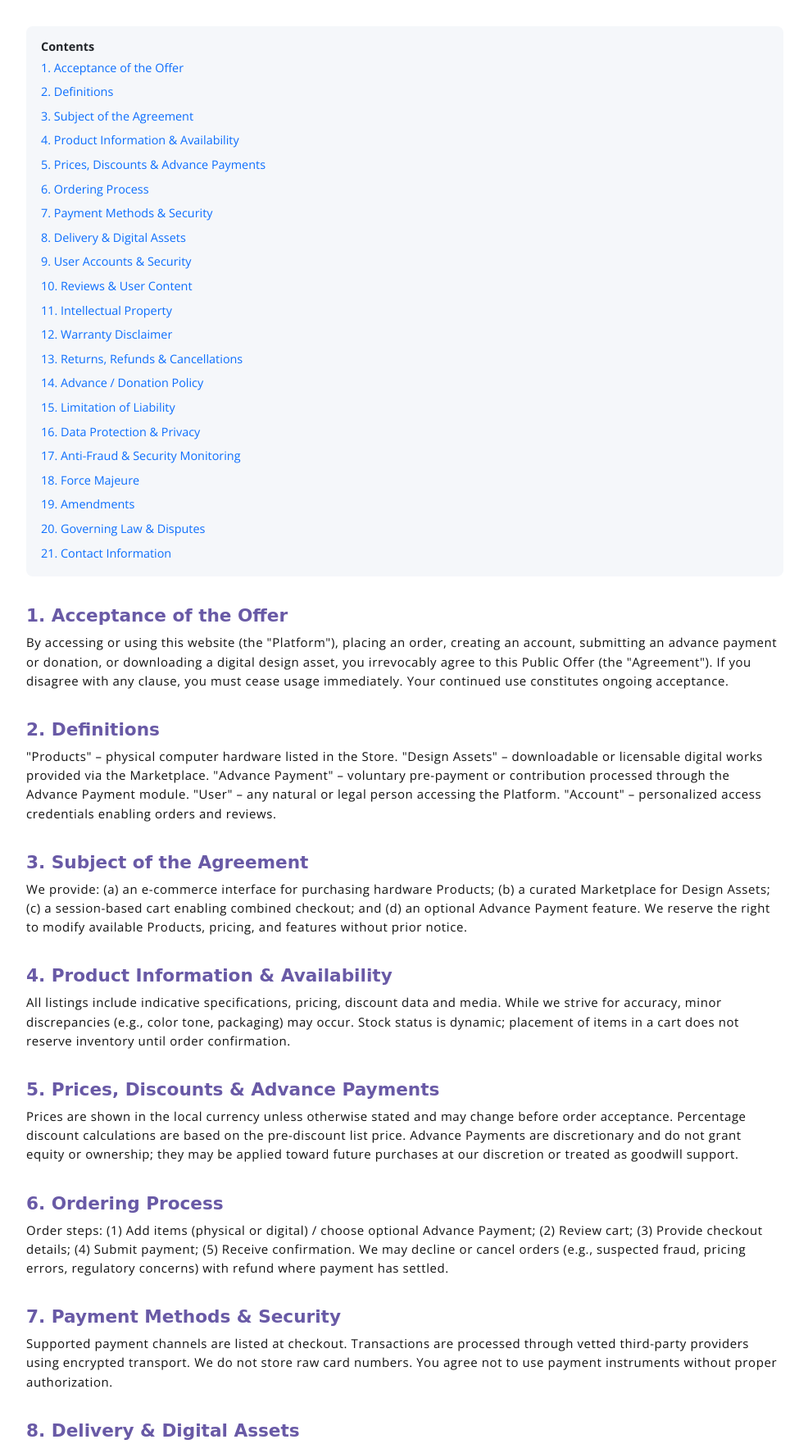
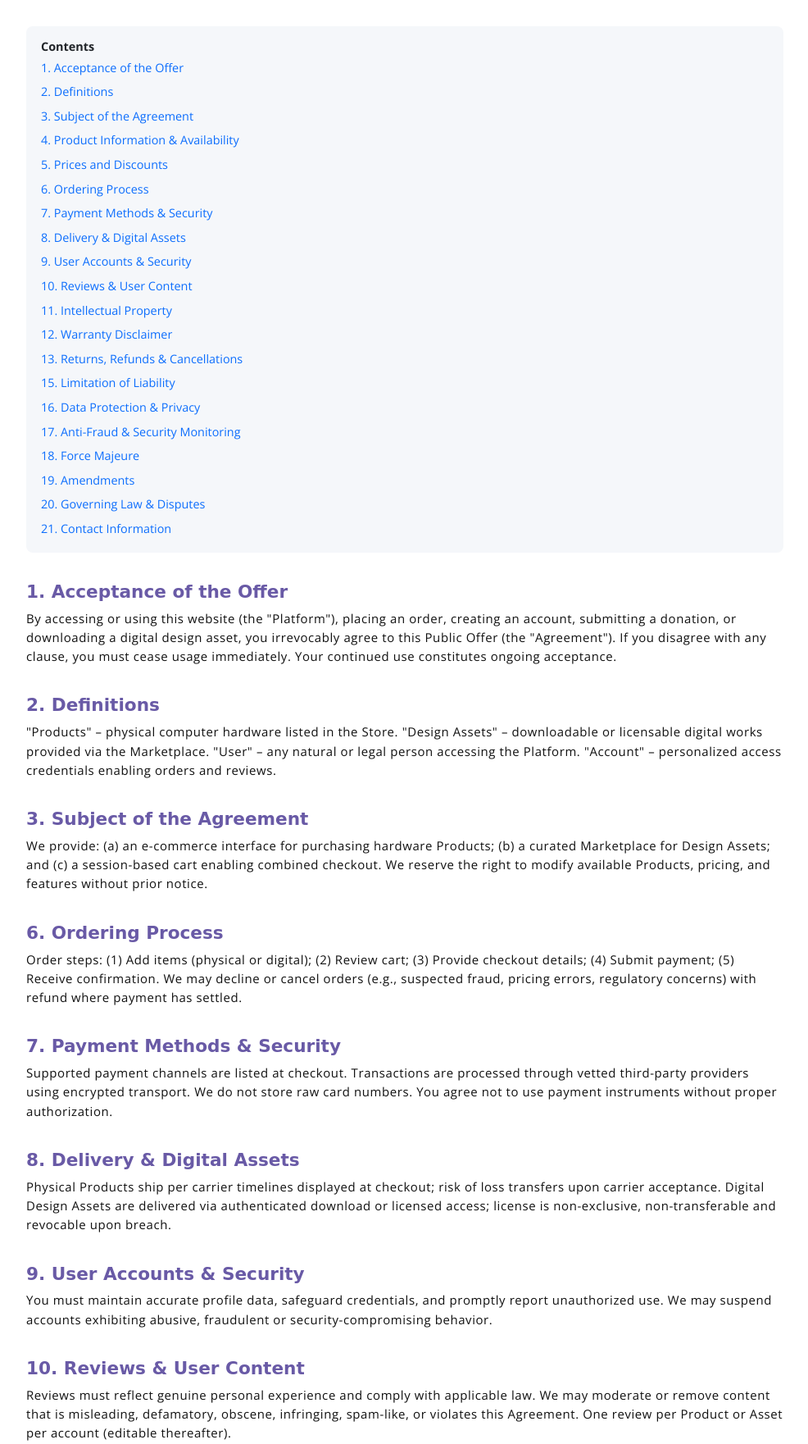
Before and after one commit to Bayrambek770/tech-store, a Django app: page /public-offer/ in a window 1280 px wide. Shown: the part 210-1971 px from the top of the page at 82% size, without its empty margins (146-1132 px from the left). Run offline with Django 5.2, Linux system fonts and the light colour scheme; some libraries are stand-ins or nearby versions; some web fonts are replaced.

Commit message:
fixing translations

```diff
--- a/templates/index.html
+++ b/templates/index.html
@@ -29,7 +29,7 @@
         <div class="header-content container d-flex align-items-center justify-content-center" style="min-height:74vh;">
                                     <div class="glass-hero text-center p-4 p-md-5">
                                             <h1 class="brand-title mb-3">{% trans "Dark and White" %}</h1>
-                                            <p class="lead mb-0 brand-tagline">{% trans "Premium Components • Design Assets • Smart Advance Payments" %}</p>
+                                            <p class="lead mb-0 brand-tagline">{% trans "Premium Components • Design Assets" %}</p>
                                             <div class="hero-learn-wrapper mt-4">
                                                 <a href="#about" class="hero-learn-link" aria-label="{% trans 'Learn more about OOO J&Z Shop section' %}">{% trans "Learn more" %}</a>
                                             </div>
@@ -196,7 +196,8 @@
                 </div>
                 <div class="col-sm offset-sm-2 offset-md-3 d-flex">
                     <a href="{% url 'store' %}" class="btn btn-lg my-font btn-light rounded mr-2">{% trans "Go Shopping" %}</a>
-                    <a href="{% url 'donation' %}" class="btn btn-lg my-font btn-outline-light rounded">{% trans "Advance Pay" %}</a>
+                    <!-- disabled for a while! -->
+                    <!-- <a href="{% url 'donation' %}" class="btn btn-lg my-font btn-outline-light rounded">{% trans "Advance Pay" %}</a> -->
                 </div>
             </div>
         </div>
--- a/templates/public_offer.html
+++ b/templates/public_offer.html
@@ -45,7 +45,7 @@
   <a href="#2">{% trans "2. Definitions" %}</a>
   <a href="#3">{% trans "3. Subject of the Agreement" %}</a>
   <a href="#4">{% trans "4. Product Information & Availability" %}</a>
-  <a href="#5">{% trans "5. Prices, Discounts & Advance Payments" %}</a>
+  <a href="#5">{% trans "5. Prices and Discounts" %}</a>
   <a href="#6">{% trans "6. Ordering Process" %}</a>
   <a href="#7">{% trans "7. Payment Methods & Security" %}</a>
   <a href="#8">{% trans "8. Delivery & Digital Assets" %}</a>
@@ -54,7 +54,6 @@
   <a href="#11">{% trans "11. Intellectual Property" %}</a>
   <a href="#12">{% trans "12. Warranty Disclaimer" %}</a>
   <a href="#13">{% trans "13. Returns, Refunds & Cancellations" %}</a>
-  <a href="#14">{% trans "14. Advance / Donation Policy" %}</a>
   <a href="#15">{% trans "15. Limitation of Liability" %}</a>
   <a href="#16">{% trans "16. Data Protection & Privacy" %}</a>
   <a href="#17">{% trans "17. Anti-Fraud & Security Monitoring" %}</a>
@@ -63,27 +62,24 @@
   <a href="#20">{% trans "20. Governing Law & Disputes" %}</a>
   <a href="#21">{% trans "21. Contact Information" %}</a>
     </div>
-  <div id="1" class="clause"><h2>{% trans "1. Acceptance of the Offer" %}</h2><p>{% blocktrans %}By accessing or using this website (the "Platform"), placing an order, creating an account, submitting an advance payment or donation, or downloading a digital design asset, you irrevocably agree to this Public Offer (the "Agreement"). If you disagree with any clause, you must cease usage immediately. Your continued use constitutes ongoing acceptance.{% endblocktrans %}</p></div>
-  <div id="2" class="clause"><h2>{% trans "2. Definitions" %}</h2><p>{% blocktrans %}<strong>"Products"</strong> – physical computer hardware listed in the Store. <strong>"Design Assets"</strong> – downloadable or licensable digital works provided via the Marketplace. <strong>"Advance Payment"</strong> – voluntary pre-payment or contribution processed through the Advance Payment module. <strong>"User"</strong> – any natural or legal person accessing the Platform. <strong>"Account"</strong> – personalized access credentials enabling orders and reviews.{% endblocktrans %}</p></div>
-  <div id="3" class="clause"><h2>{% trans "3. Subject of the Agreement" %}</h2><p>{% blocktrans %}We provide: (a) an e-commerce interface for purchasing hardware Products; (b) a curated Marketplace for Design Assets; (c) a session-based cart enabling combined checkout; and (d) an optional Advance Payment feature. We reserve the right to modify available Products, pricing, and features without prior notice.{% endblocktrans %}</p></div>
-  <div id="4" class="clause"><h2>{% trans "4. Product Information & Availability" %}</h2><p>{% blocktrans %}All listings include indicative specifications, pricing, discount data and media. While we strive for accuracy, minor discrepancies (e.g., color tone, packaging) may occur. Stock status is dynamic; placement of items in a cart does not reserve inventory until order confirmation.{% endblocktrans %}</p></div>
-  <div id="5" class="clause"><h2>{% trans "5. Prices, Discounts & Advance Payments" %}</h2><p>{% blocktrans %}Prices are shown in the local currency unless otherwise stated and may change before order acceptance. Percentage discount calculations are based on the pre-discount list price. Advance Payments are discretionary and do not grant equity or ownership; they may be applied toward future purchases at our discretion or treated as goodwill support.{% endblocktrans %}</p></div>
-  <div id="6" class="clause"><h2>{% trans "6. Ordering Process" %}</h2><p>{% blocktrans %}Order steps: (1) Add items (physical or digital) / choose optional Advance Payment; (2) Review cart; (3) Provide checkout details; (4) Submit payment; (5) Receive confirmation. We may decline or cancel orders (e.g., suspected fraud, pricing errors, regulatory concerns) with refund where payment has settled.{% endblocktrans %}</p></div>
+  <div id="1" class="clause"><h2>{% trans "1. Acceptance of the Offer" %}</h2><p>{% blocktrans %}By accessing or using this website (the "Platform"), placing an order, creating an account, submitting a donation, or downloading a digital design asset, you irrevocably agree to this Public Offer (the "Agreement"). If you disagree with any clause, you must cease usage immediately. Your continued use constitutes ongoing acceptance.{% endblocktrans %}</p></div>
+  <div id="2" class="clause"><h2>{% trans "2. Definitions" %}</h2><p>{% blocktrans %}<strong>"Products"</strong> – physical computer hardware listed in the Store. <strong>"Design Assets"</strong> – downloadable or licensable digital works provided via the Marketplace. <strong>"User"</strong> – any natural or legal person accessing the Platform. <strong>"Account"</strong> – personalized access credentials enabling orders and reviews.{% endblocktrans %}</p></div>
+  <div id="3" class="clause"><h2>{% trans "3. Subject of the Agreement" %}</h2><p>{% blocktrans %}We provide: (a) an e-commerce interface for purchasing hardware Products; (b) a curated Marketplace for Design Assets; and (c) a session-based cart enabling combined checkout. We reserve the right to modify available Products, pricing, and features without prior notice.{% endblocktrans %}</p></div>
+  <div id="6" class="clause"><h2>{% trans "6. Ordering Process" %}</h2><p>{% blocktrans %}Order steps: (1) Add items (physical or digital); (2) Review cart; (3) Provide checkout details; (4) Submit payment; (5) Receive confirmation. We may decline or cancel orders (e.g., suspected fraud, pricing errors, regulatory concerns) with refund where payment has settled.{% endblocktrans %}</p></div>
   <div id="7" class="clause"><h2>{% trans "7. Payment Methods & Security" %}</h2><p>{% blocktrans %}Supported payment channels are listed at checkout. Transactions are processed through vetted third-party providers using encrypted transport. We do not store raw card numbers. You agree not to use payment instruments without proper authorization.{% endblocktrans %}</p></div>
   <div id="8" class="clause"><h2>{% trans "8. Delivery & Digital Assets" %}</h2><p>{% blocktrans %}Physical Products ship per carrier timelines displayed at checkout; risk of loss transfers upon carrier acceptance. Digital Design Assets are delivered via authenticated download or licensed access; license is non-exclusive, non-transferable and revocable upon breach.{% endblocktrans %}</p></div>
   <div id="9" class="clause"><h2>{% trans "9. User Accounts & Security" %}</h2><p>{% blocktrans %}You must maintain accurate profile data, safeguard credentials, and promptly report unauthorized use. We may suspend accounts exhibiting abusive, fraudulent or security-compromising behavior.{% endblocktrans %}</p></div>
   <div id="10" class="clause"><h2>{% trans "10. Reviews & User Content" %}</h2><p>{% blocktrans %}Reviews must reflect genuine personal experience and comply with applicable law. We may moderate or remove content that is misleading, defamatory, obscene, infringing, spam-like, or violates this Agreement. One review per Product or Asset per account (editable thereafter).{% endblocktrans %}</p></div>
   <div id="11" class="clause"><h2>{% trans "11. Intellectual Property" %}</h2><p>{% blocktrans %}All trademarks, logos, interface design, code, product data and Design Assets (unless otherwise attributed) remain our or the respective creator’s intellectual property. Unauthorized reproduction, scraping, or automated extraction is prohibited.{% endblocktrans %}</p></div>
-  <div id="12" class="clause"><h2>{% trans "12. Warranty Disclaimer" %}</h2><p>{% blocktrans %}Except where mandated by law, the Platform and content are provided "AS IS" without warranties (express or implied) including merchantability, fitness for a particular purpose, title, or non-infringement. Hardware manufacturer warranties may apply separately.{% endblocktrans %}</p></div>
-  <div id="13" class="clause"><h2>{% trans "13. Returns, Refunds & Cancellations" %}</h2><p>{% blocktrans %}Eligible physical Products may be returned in original condition within the statutory window (unless classified as final sale). Digital Assets and Advance Payments are generally non-refundable once accessed or booked, except where required by consumer protection rules or in cases of confirmed technical defect.{% endblocktrans %}</p></div>
-  <div id="14" class="clause"><h2>{% trans "14. Advance / Donation Policy" %}</h2><p>{% blocktrans %}Advance Payments are voluntary and processed like a standalone cart line. They don’t constitute purchase of goods unless later applied at checkout per an explicit program. Misuse (e.g., money laundering attempts) will result in reversal and possible reporting.{% endblocktrans %}</p></div>
-  <div id="15" class="clause"><h2>{% trans "15. Limitation of Liability" %}</h2><p>{% blocktrans %}To the maximum extent permitted, aggregate liability for any claims arising out of Platform use shall not exceed the greater of: (a) the total fees paid for the disputed order; or (b) the amount of the Advance Payment linked to the claim. We are not liable for indirect, incidental, special or consequential damages.{% endblocktrans %}</p></div>
+  <div id="12" class="clause"><h2>{% trans "12. Warranty Disclaimer" %}</h2><p>{% blocktrans %}Except where mandated by law, the Platform and content are provided without warranties (express or implied) including merchantability, fitness for a particular purpose, title, or non-infringement. Hardware manufacturer warranties may apply separately.{% endblocktrans %}</p></div>
+  <div id="13" class="clause"><h2>{% trans "13. Returns, Refunds & Cancellations" %}</h2><p>{% blocktrans %}Eligible physical Products may be returned in original condition within the statutory window (unless classified as final sale). Digital Assets are generally non-refundable once accessed or booked, except where required by consumer protection rules or in cases of confirmed technical defect.{% endblocktrans %}</p></div>
+  <div id="15" class="clause"><h2>{% trans "15. Limitation of Liability" %}</h2><p>{% blocktrans %}To the maximum extent permitted, aggregate liability for any claims arising out of Platform use shall not exceed the total fees paid for the disputed order. We are not liable for indirect, incidental, special or consequential damages.{% endblocktrans %}</p></div>
   <div id="16" class="clause"><h2>{% trans "16. Data Protection & Privacy" %}</h2><p>{% blocktrans %}Personal data is processed under our Privacy Policy (available separately) for legitimate operational, security, and communication purposes. You consent to necessary cross-border data transfers where applicable safeguards exist.{% endblocktrans %}</p></div>
   <div id="17" class="clause"><h2>{% trans "17. Anti-Fraud & Security Monitoring" %}</h2><p>{% blocktrans %}We implement automated and manual review layers to detect anomalous patterns (bulk account creation, scripted cart manipulation, abnormal payment attempts). Confirmed abuse may trigger suspension and law enforcement referral.{% endblocktrans %}</p></div>
   <div id="18" class="clause"><h2>{% trans "18. Force Majeure" %}</h2><p>{% blocktrans %}Performance delays or failures caused by events beyond reasonable control (natural disasters, power failures, cyber incidents, regulatory actions, supply chain disruption) shall not constitute breach. Obligations resume once impediment ends.{% endblocktrans %}</p></div>
   <div id="19" class="clause"><h2>{% trans "19. Amendments" %}</h2><p>{% blocktrans %}We may revise this Offer by posting an updated version with a new effective date. Material revisions will, where feasible, include a notice banner. Continued usage following publication constitutes acceptance.{% endblocktrans %}</p></div>
   <div id="20" class="clause"><h2>{% trans "20. Governing Law & Disputes" %}</h2><p>{% blocktrans %}Applicable governing law is determined by our principal place of business unless mandatory consumer jurisdiction rules apply. Parties shall first attempt amicable resolution; failing that, disputes proceed to competent courts of general jurisdiction.{% endblocktrans %}</p></div>
-  <div id="21" class="clause"><h2>{% trans "21. Contact Information" %}</h2><p>{% blocktrans %}Questions, legal notices, or data requests: <a href="mailto:support@example.com">support@example.com</a>. Physical correspondence address available upon legitimate written request.{% endblocktrans %}</p></div>
+  <div id="21" class="clause"><h2>{% trans "21. Contact Information" %}</h2><p>{% blocktrans %}Questions, legal notices, or data requests: <a href="mailto:darkandwhite@inbox.eu">darkandwhite@inbox.eu</a>. Physical correspondence address available upon legitimate written request.{% endblocktrans %}</p></div>
   <div class="highlight-box"><strong>{% trans "Need a copy?" %}</strong> {% trans "You may print or store this page locally. Continued use of the Platform signifies ongoing acceptance of the latest version of these terms." %}</div>
 
   <!-- Company Info Section -->
```
Also changed, not shown: locale/en/LC_MESSAGES/django.po, locale/ru/LC_MESSAGES/django.po, locale/uz/LC_MESSAGES/django.po.
